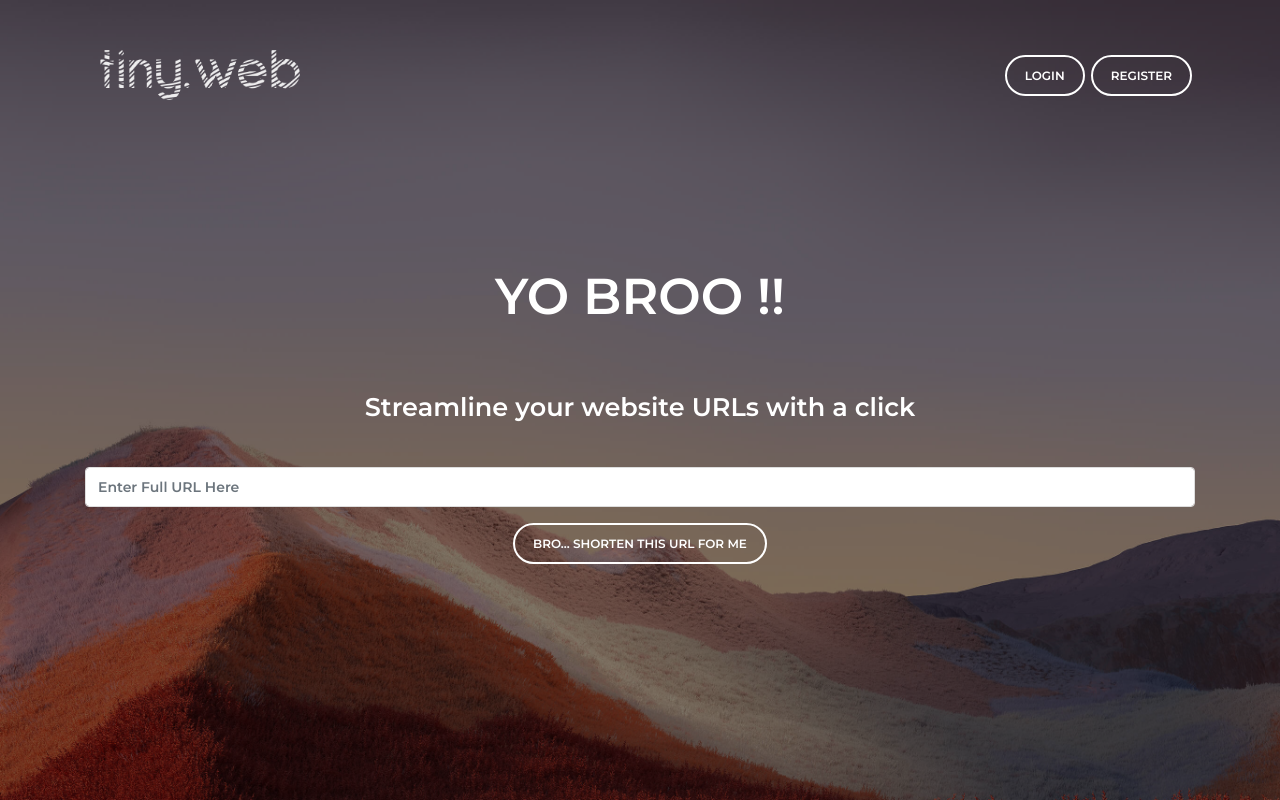
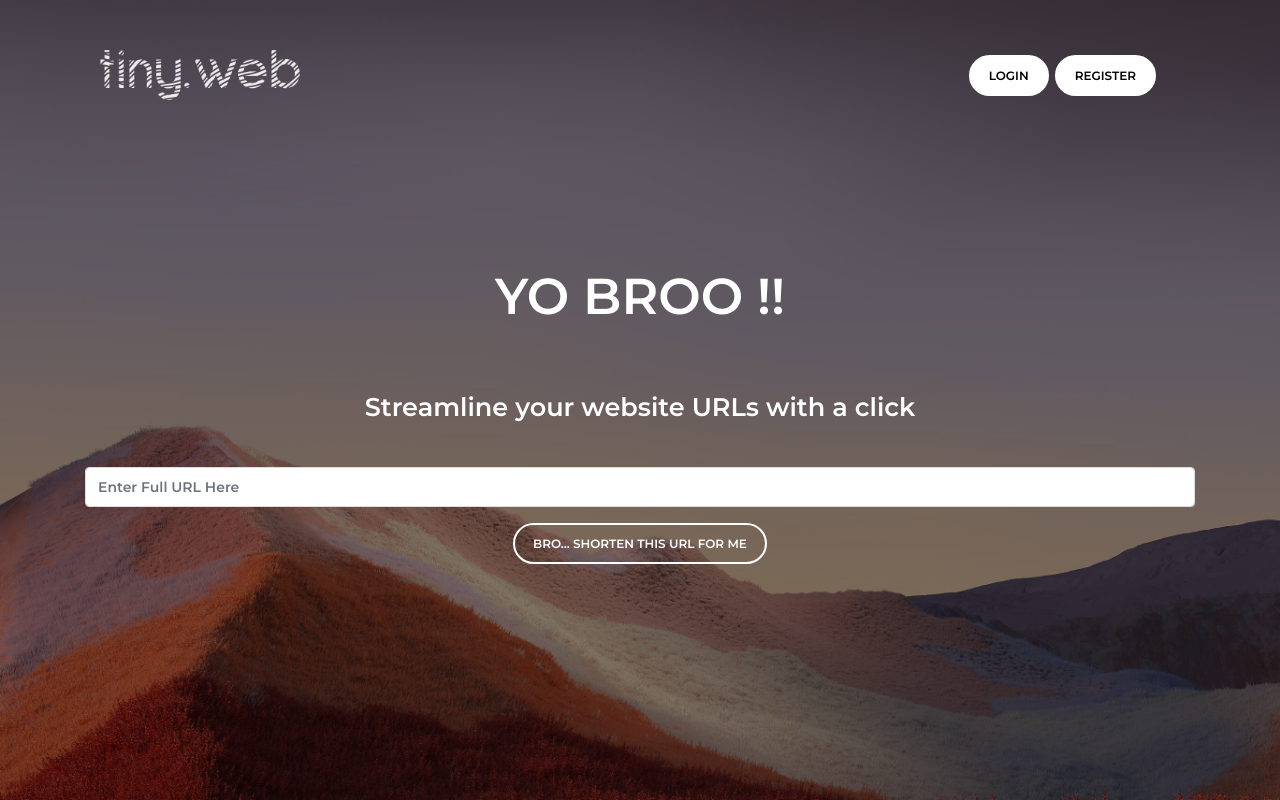
Before and after one commit to nivek0119/TINY-WEB_FRONT, a React (Create React App) app: page /landing-page in a window 1280 px wide. Built offline with nearby package versions, Linux system fonts and the light colour scheme; no server answers.

Commit message:
update 0.1

```diff
--- a/src/components/Navbars/ExamplesNavbarLOGGEDIN.js
+++ b/src/components/Navbars/ExamplesNavbarLOGGEDIN.js
@@ -79,7 +79,7 @@ function ExamplesNavbar() {
           <NavbarBrand
             data-placement="bottom"
             to="/landing-page"
-            target="_blank"
+            target="blank"
             tag={Link}
           >
             {/* <img src="Logo.png" /> */}
@@ -109,12 +109,23 @@ function ExamplesNavbar() {
 
             <NavItem>
               <Button onClick={logout} className="btn-round" color="neutral" type="button" outline>
-                LOGOUT
+              <b style={{
+                color:"black",
+                paddingtop:1
+              }}>LOGOUT</b>
             </Button>
             </NavItem>
 
 
             {/* <NavItem>
+
+            <Button onClick={Login} className="btn-round" color="neutral" type="button">
+              <b style={{
+                color:"black",
+                paddingtop:1
+              }}>LOGIN</b>
+
+
             <Button onClick={Login} className="btn-round" color="neutral" type="button" outline>
               LOGIN
             </Button>
--- a/src/components/Navbars/ExamplesNavbarLOGGEDOUT.js
+++ b/src/components/Navbars/ExamplesNavbarLOGGEDOUT.js
@@ -110,31 +110,37 @@ function ExamplesNavbar() {
         >
           <Nav navbar>
           <NavItem>
-            <Button onClick={Login} className="btn-round" color="neutral" type="button" outline>
-              LOGIN
+            <Button onClick={Login} className="btn-round" color="neutral" type="button">
+              <b style={{
+                color:"black",
+                paddingtop:1
+              }}>LOGIN</b>
             </Button>
             </NavItem>
 
           <NavItem>
-          <Button onClick={Register} className="btn-round" color="neutral" type="button" outline>
-              REGISTER
+          <Button onClick={Register} className="btn-round" color="neutral" type="button">
+              <b style={{
+                color:"black",
+                paddingtop:1
+              }}>REGISTER</b>
             </Button>
             </NavItem>
 
 
 
 
-            {/* <NavItem>
+            <NavItem>
               <NavLink
                 data-placement="bottom"
-                href="https://www.github.com/CreativeTimOfficial?ref=creativetim"
+                href="https://github.com/nivek0119/TINY-WEB_FRONT"
                 target="_blank"
                 title="Star on GitHub"
               >
                 <i className="fa fa-github" />
                 <p className="d-lg-none">GitHub</p>
               </NavLink>
-            </NavItem> */}
+            </NavItem>
           </Nav>
         </Collapse>
       </Container>
--- a/src/components/Navbars/ExamplesNavbarLOGIN.js
+++ b/src/components/Navbars/ExamplesNavbarLOGIN.js
@@ -16,6 +16,7 @@ import {
   Button,
 } from "reactstrap";
 import { useHistory } from "react-router-dom";
+import zIndex from "@material-ui/core/styles/zIndex";
 
 function ExamplesNavbar() {
   const [navbarColor, setNavbarColor] = React.useState("navbar-transparent");
@@ -98,14 +99,17 @@ function ExamplesNavbar() {
         >
           <Nav navbar>
           <NavItem>
-            <Button onClick={Register} className="btn-round" color="neutral" type="button" outline>
-              REGISTER INSTEAD
+            <Button onClick={Register} className="btn-round" color="neutral" type="button">
+            <b style={{
+                color:"black",
+                paddingtop:1
+              }}>REGISTER INSTEAD</b>
             </Button>
             </NavItem>
             <NavItem>
               <NavLink
-                data-placement="bottom"
-                href="https://github.com/nivek0119/URL-SHORTNER"
+                data-placement="top"
+                href="https://github.com/nivek0119/TINY-WEB_FRONT"
                 target="_blank"
                 title="Star on GitHub"
               >
--- a/src/components/Navbars/ExamplesNavbarREGISTER.js
+++ b/src/components/Navbars/ExamplesNavbarREGISTER.js
@@ -110,7 +110,7 @@ function ExamplesNavbar() {
             <NavItem>
               <NavLink
                 data-placement="bottom"
-                href="https://github.com/nivek0119/URL-SHORTNER"
+                href="https://github.com/nivek0119/TINY-WEB_FRONT"
                 target="_blank"
                 title="Star on GitHub"
               >
```
Also changed, not shown: 13 other files (tests, documents, lock files or other folders).
